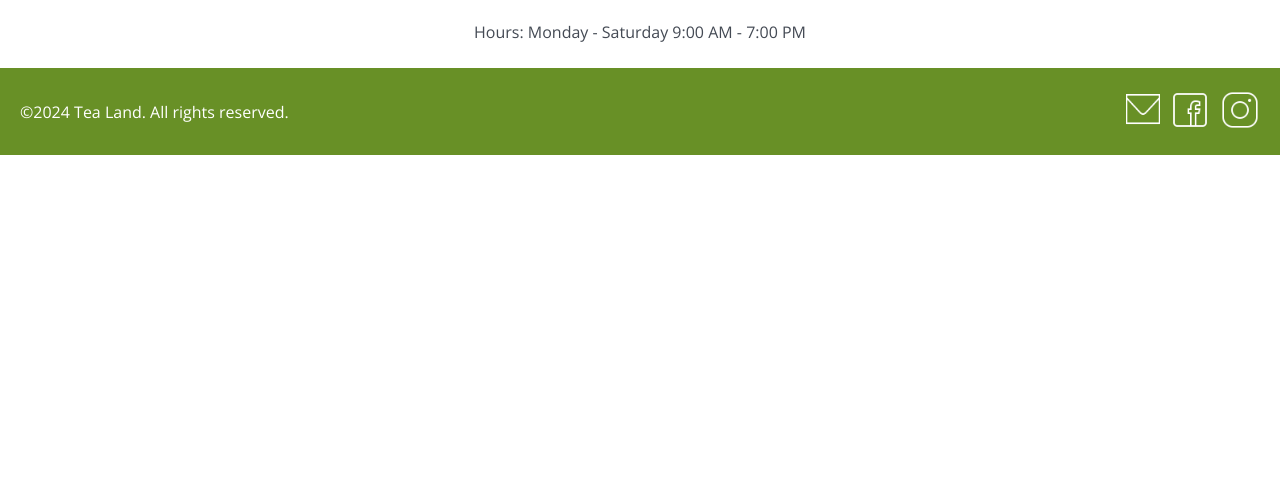
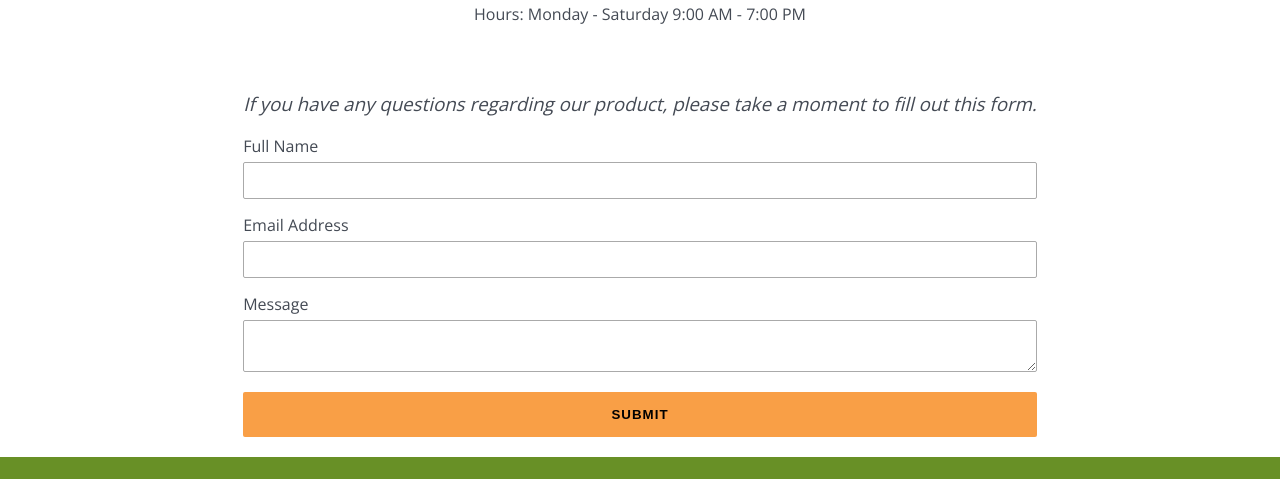
Before and after one commit to tatianasnook/tea-store, a React (Create React App) app: page /contacts in a window 1280 px wide. Shown: the part 1134-1613 px from the top of the page. Before the commit the page ends 1289 px from the top, so only its background shows below. Built offline with nearby package versions, Linux system fonts and the light colour scheme.

Commit message:
Contact Form

```diff
--- a/package.json
+++ b/package.json
@@ -3,6 +3,7 @@
   "version": "0.1.0",
   "private": true,
   "dependencies": {
+    "@formspree/react": "^2.5.1",
     "@gsap/react": "^2.0.2",
     "@reduxjs/toolkit": "^2.0.1",
     "@testing-library/jest-dom": "^5.17.0",
--- a/src/App.css
+++ b/src/App.css
@@ -211,7 +211,6 @@ p{
   padding: 20px;
   max-width: 1300px;
   margin: 0 auto;;
-  /* min-height: calc(100vh - 200px); */
   line-height: 32px;
   display: flex;
   flex-direction: column;
@@ -235,6 +234,9 @@ span {
   align-items: center;
   text-align: center;
 }
+.slides h3{
+  margin-bottom: 0;
+}
 .image-container{
   position: relative;
   width: 600px;
@@ -254,6 +256,63 @@ span {
 .two {
   top: 45%;
   right: 0;
+
+}
+/* Contact Form */
+
+form{
+  display: flex;
+  flex-direction: column;
+  margin-top: 40px;
+}
+form h3{
+  font-style: italic;
+  font-weight: 400;
+  margin-bottom: 0;
+}
+form input, form textarea {
+  border: 1px solid #aaa;
+  border-radius: 2px;
+  background: none;
+  padding: 10px;
+  margin: 0;
+}
+form label{
+  padding-top: 10px;
+}
+form textarea {
+  resize: vertical;
+}
+form button {
+  background-color: #f99f46;
+  padding: 15px 40px;
+  margin-top: 20px;
+  justify-self: start;
+  cursor: pointer;
+  border: none;
+  text-transform: uppercase;
+  font-weight: bold;
+  border-radius: 2px;
+  letter-spacing: 1px;
+}
+form button:hover {
+  background-color: #f58515;
+}
+form button:active {
+  background-color: #f99f46;
+}
+.fieldErrors {
+  margin-top: -0.5rem;
+  font-size: small;
+  color: crimson;
+  justify-self: right;
+  grid-column: 1/span 2;
+}
+.formErrors {
+  margin-top: 0.5rem;
+  color: crimson;
+  align-self: center;
+  grid-column: 2/span 1;
 }
 
 /* Cart page */
--- /dev/null
+++ b/src/components/ContactForm.js
@@ -0,0 +1,31 @@
+import { useForm, ValidationError } from '@formspree/react';
+
+export default function ContactForm() {
+  const [state, handleSubmit] = useForm('xvoezwel');
+
+  if (state.succeeded) {
+    return <p>Thanks for your submission!</p>;
+  }
+
+  return (
+    <form method="POST" onSubmit={handleSubmit}>
+      <h3>If you have any questions regarding our product, please take a moment to fill out  this form.</h3>
+      <label htmlFor="name">Full Name</label>
+      <input id="name" type="text" name="name" required />
+      <ValidationError prefix="Name" field="name" className="fieldErrors" errors={state.errors} />
+
+      <label htmlFor="email">Email Address</label>
+      <input id="email" type="email" name="email" required />
+      <ValidationError prefix="Email" field="email" className="fieldErrors" errors={state.errors} />
+
+      <label htmlFor="message">Message</label>
+      <textarea id="message" name="message" required></textarea>
+      <ValidationError prefix="Message" field="message" className="fieldErrors" errors={state.errors} />
+
+      <button type="submit" disabled={state.submitting}>
+        Submit
+      </button>
+      <ValidationError className="formErrors" errors={state.errors} />
+    </form>
+  );
+}
--- a/src/pages/Contacts.js
+++ b/src/pages/Contacts.js
@@ -2,6 +2,7 @@ import { useState } from 'react';
 import { shopsData } from '../data/shopsData';
 import arrow1 from '../icons/arrow1.png';
 import arrow2 from '../icons/arrow2.png';
+import ContactForm from '../components/ContactForm';
 
 const Contacts = () => {
   const [shop, setShop] = useState(0);
@@ -56,6 +57,8 @@ const Contacts = () => {
         <h3>{address}</h3>
         <p>Hours: Monday - Saturday 9:00 AM - 7:00 PM </p>
       </div>
+
+    <ContactForm />
     </div>
   )
 }
--- a/src/pages/Home.js
+++ b/src/pages/Home.js
@@ -54,7 +54,7 @@ const Home = () => {
 
       <div className='about-section'>
 
-      <p>Welcome to Tea Land, where passion meets perfection in every cup. At Tea Land,
+      <p><span>Welcome to Tea Land</span>, where passion meets perfection in every cup. At Tea Land,
         we take pride in curating the finest selection of premium teas, delivering an exquisite blend of
         quality and taste to tea enthusiasts around the globe. Our journey began in 2021 with a simple yet
         profound mission – to share the joy of exceptional tea with the world. We believe that tea is not just
```
Also changed, not shown: 1 other file (tests, documents, lock files or other folders).
